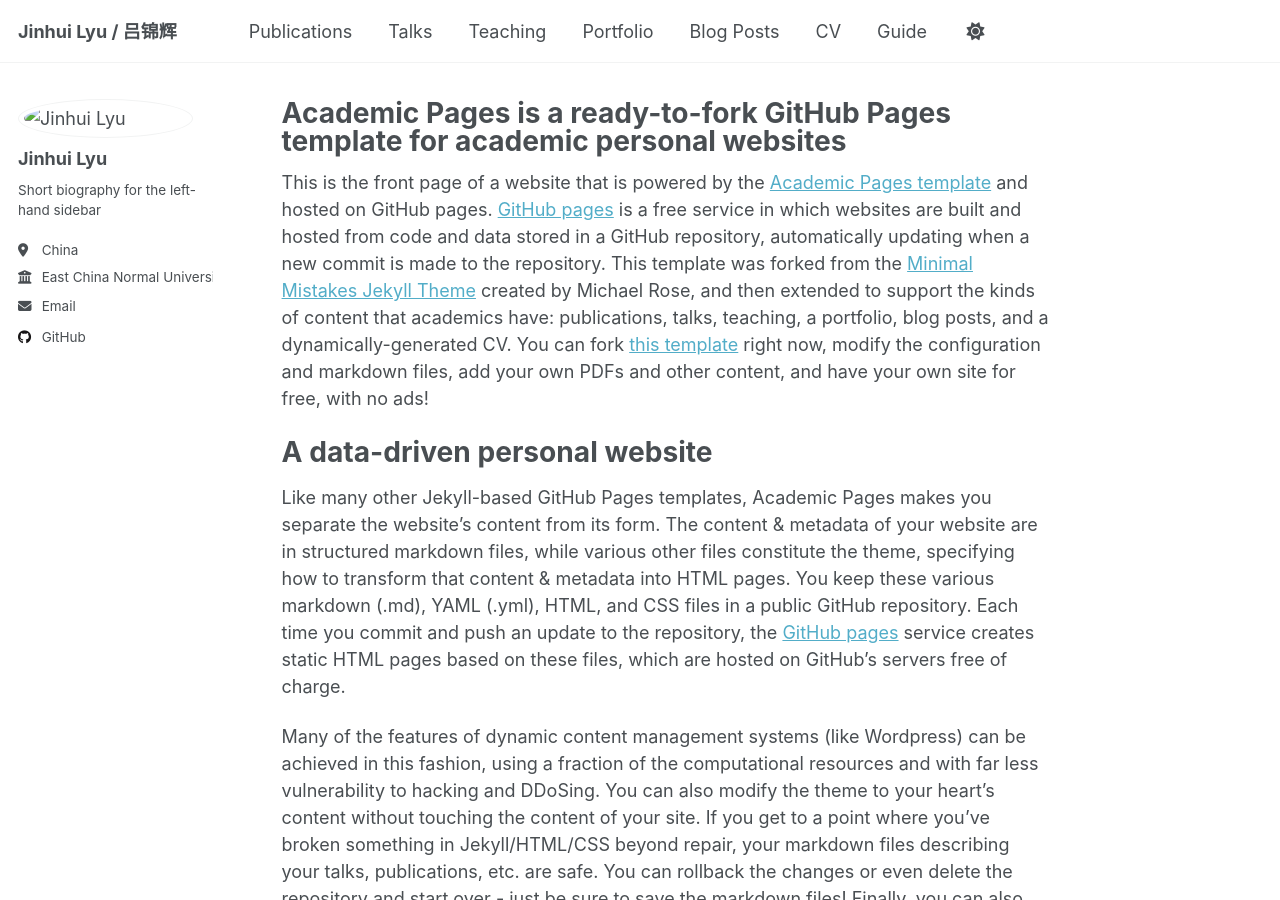
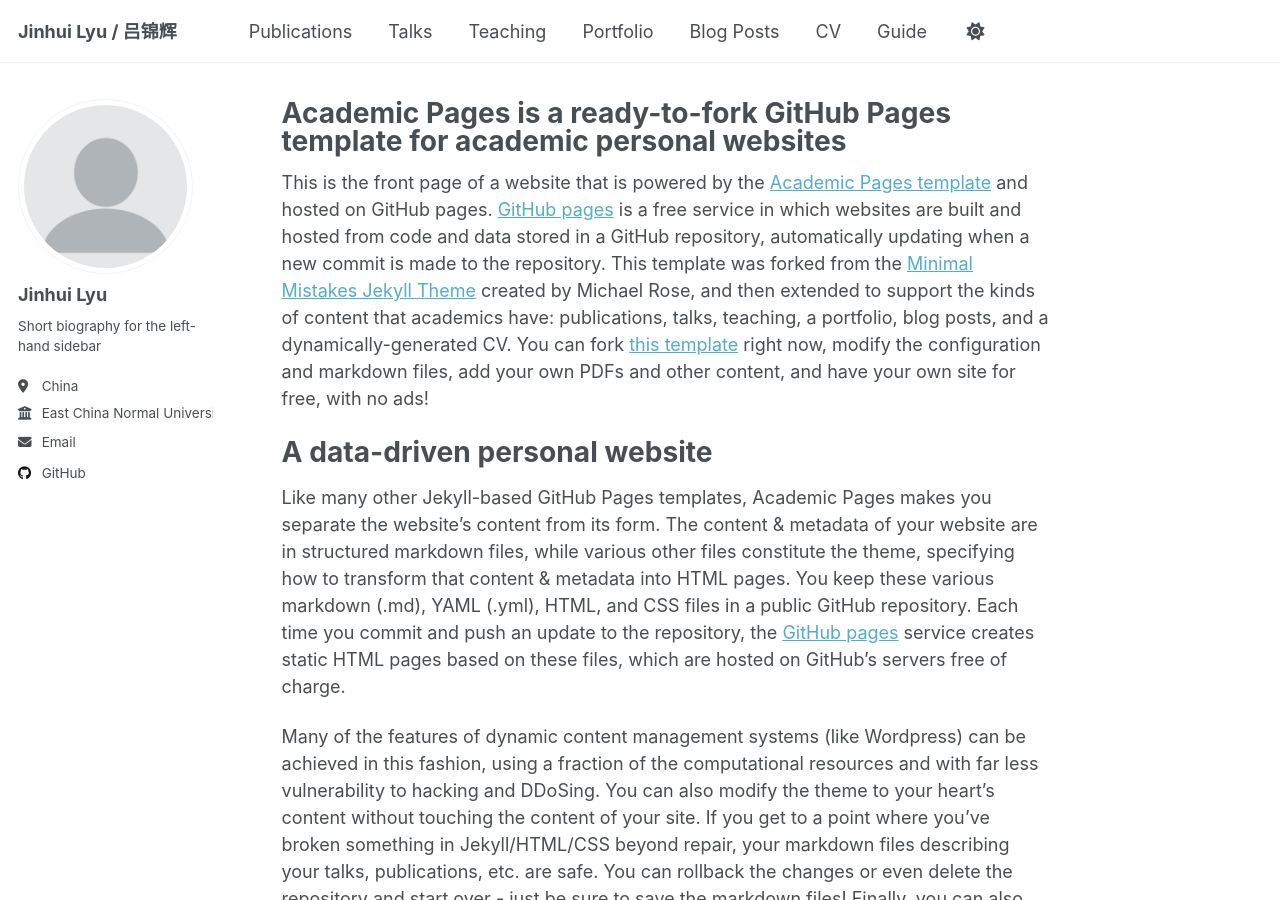
Before and after one commit to JINHUILYU/JINHUILYU.github.io, a Jekyll site: the page built from _pages/about.md, in a window 1280 px wide and 900 px high. Built offline with Jekyll 4.4.1, drawn with Linux system fonts in a browser that asks for light colours.

Commit message:
Image path

```diff
--- a/_config.yml
+++ b/_config.yml
@@ -22,7 +22,7 @@
 #               Additional customization can be done by editing /_includes/author-profile.html
 author:
   # Biographic information
-  avatar           : "images/Doraemon.png"
+  avatar           : "profile.png"
   name             : "Jinhui Lyu"
   pronouns         : # example: "she/her"
   bio              : "Short biography for the left-hand sidebar"
```
